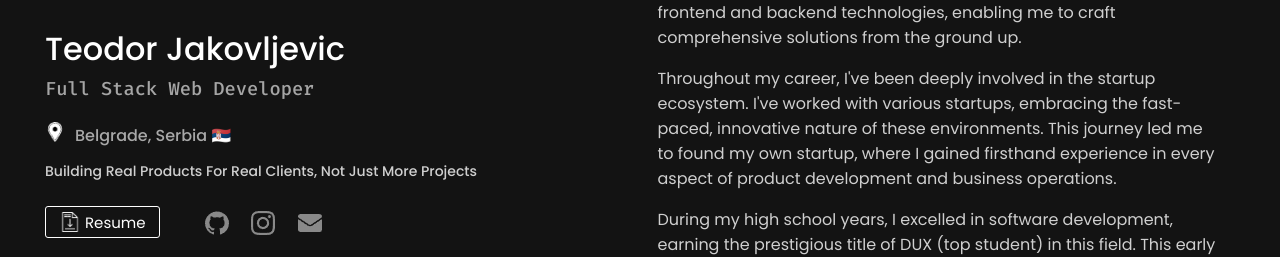
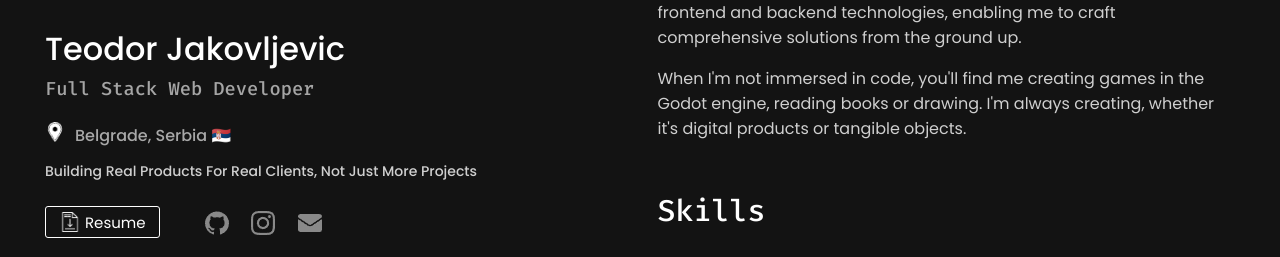
Before and after one commit to ZixHD/Portfolio-Website, a Next.js app in the folder my-website/: page / in a window 1280 px wide. Shown: the part 169-426 px from the top of the page. Built offline with nearby package versions, Linux system fonts and the light colour scheme.

Commit message:
About-me component small change

```diff
--- a/my-website/components/AboutMe/AboutMe.js
+++ b/my-website/components/AboutMe/AboutMe.js
@@ -8,12 +8,12 @@ export default function AboutMe() {
                 <p className="text">
                     I'm a 22-year-old experienced Full Stack Developer with a knack for building products that make a difference. My expertise spans both frontend and backend technologies, enabling me to craft comprehensive solutions from the ground up.
                 </p>
-                <p className="text">
+                {/* <p className="text">
                     Throughout my career, I've been deeply involved in the startup ecosystem. I've worked with various startups, embracing the fast-paced, innovative nature of these environments. This journey led me to found my own startup, where I gained firsthand experience in every aspect of product development and business operations.
                 </p>
                 <p className="text">
                     During my high school years, I excelled in software development, earning the prestigious title of DUX (top student) in this field. This early achievement laid the foundation for my passion and expertise in programming.
-                </p>
+                </p> */}
                 <p className="text">
                     When I'm not immersed in code, you'll find me creating games in the Godot engine, reading books or drawing. I'm always creating, whether it's digital products or tangible objects.
                 </p>
```
